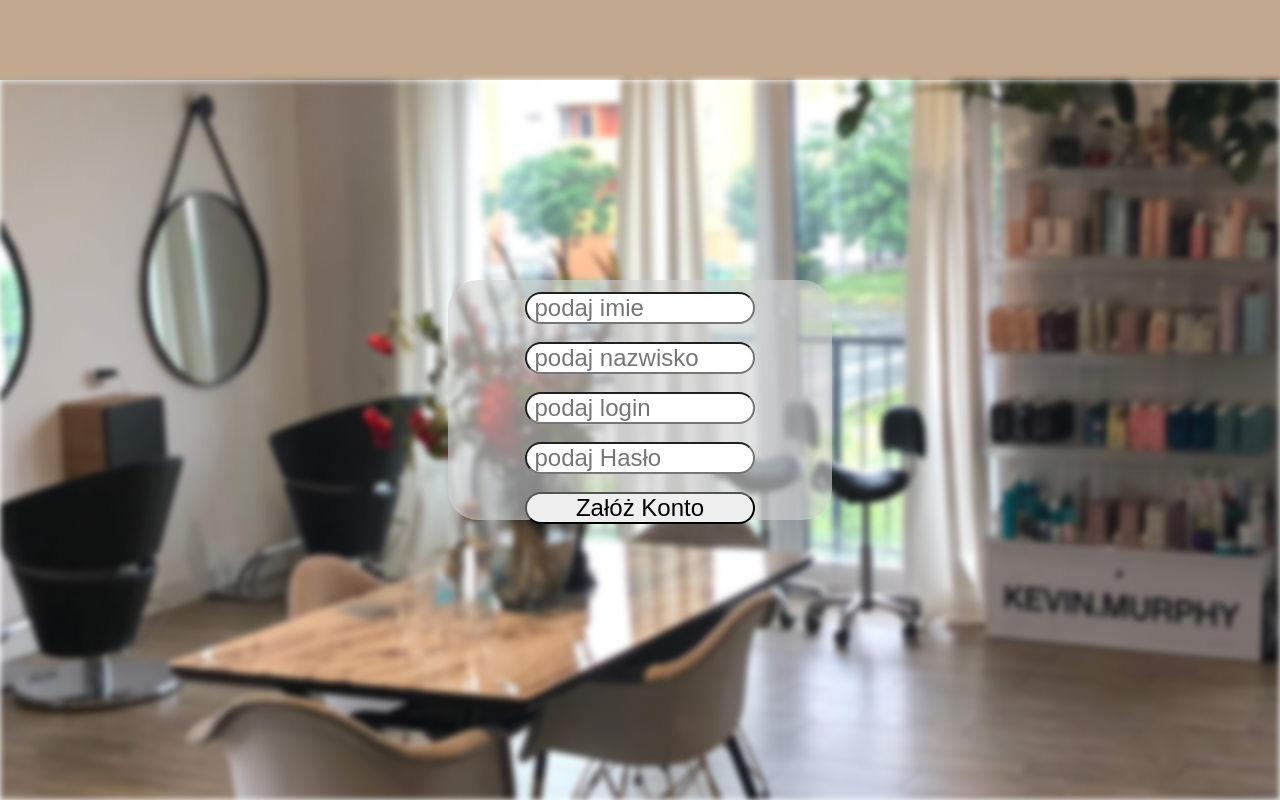
After one commit to Flth4r/GYATT, a PHP site: page /login2.html in a window 1280 px wide. The commit adds this page. Run offline with PHP 8.4, Linux system fonts and the light colour scheme.

Commit message:
uhfgsagsfh

```diff
--- a/css/loginstyl.css
+++ b/css/loginstyl.css
@@ -1,6 +1,6 @@
 @import url(common.css);
 
-main{
+main {
   width: 100%;
   height: 90%;
   display: flex;
@@ -12,9 +12,9 @@ main{
   -webkit-filter: blur(3px);
 }
 
-.formularz{
+.formularz {
   width: 30%;
-    height: 60%;
+  height: 30%;
   display: flex;
   flex-direction: column;
   align-items: center;
@@ -29,16 +29,16 @@ main{
   z-index: 2;
 }
 
-.sr{
+.sr {
   display: flex;
   width: 100%;
   height: 100%;
   flex-direction: column;
   align-items: center;
-    justify-content: space-around;
+  margin: 3%;
 }
 
-.wybor{
+.wybor {
   display: flex;
   width: 100%;
   height: 20%;
@@ -47,24 +47,26 @@ main{
   align-items: center;
 }
 
-.prawy{
+.prawy {
   margin-left: 6%;
 }
 
-.tekst{
+.tekst {
   width: 60%;
-    height: 6%;
   border-radius: 30px;
   padding-left: 2%;
+  font-size: 150%;
 }
 
-.przycisk{
+.przycisk {
   width: 60%;
-    height: 6%;
   border-radius: 30px;
+  font-size: 150%;
 }
 
-.register{
+.register {
   text-decoration: none;
   color: black;
+  font-size: 200%;
+  margin-bottom: 5%;
 }
--- /dev/null
+++ b/login2.html
@@ -0,0 +1,72 @@
+<!DOCTYPE html>
+<html lang="en">
+  <head>
+    <meta charset="UTF-8" />
+    <meta name="viewport" content="width=device-width, initial-scale=1.0" />
+    <link rel="stylesheet" href="./css/loginstyl.css" />
+    <title>Login</title>
+  </head>
+  <body>
+    <nav></nav>
+    <main></main>
+    <div class="formularz">
+      <form action="loggedin.php" method="post" class="sr">
+        <input
+          type="imie"
+          name="nazwisko"
+          id=""
+          placeholder="podaj imie"
+          class="tekst"
+          required
+        />
+        <br />
+        <input
+          type="nazwisko"
+          name="nazwisko"
+          id=""
+          placeholder="podaj nazwisko"
+          class="tekst"
+          required
+        />
+        <br />
+        <input
+          type="text"
+          placeholder="podaj login"
+          name="login"
+          class="tekst"
+          id="inputKontakt"
+          required
+        />
+        <br />
+        <input
+          type="password"
+          name="password"
+          id=""
+          placeholder="podaj Hasło"
+          class="tekst"
+          required
+        />
+        <br />
+        <button class="przycisk">Załóż Konto</button> <br />
+      </form>
+    </div>
+
+    <script>
+      let emailRadio = document.getElementById("email");
+      let telRadio = document.getElementById("tel");
+      let inputKontakt = document.getElementById("inputKontakt");
+
+      emailRadio.addEventListener("change", () => {
+        if (emailRadio.checked) {
+          inputKontakt.placeholder = "podaj E-mail";
+        }
+      });
+
+      telRadio.addEventListener("change", () => {
+        if (telRadio.checked) {
+          inputKontakt.placeholder = "podaj numer telefonu";
+        }
+      });
+    </script>
+  </body>
+</html>
```
Lines whose indentation alone changed are shown as unchanged.
